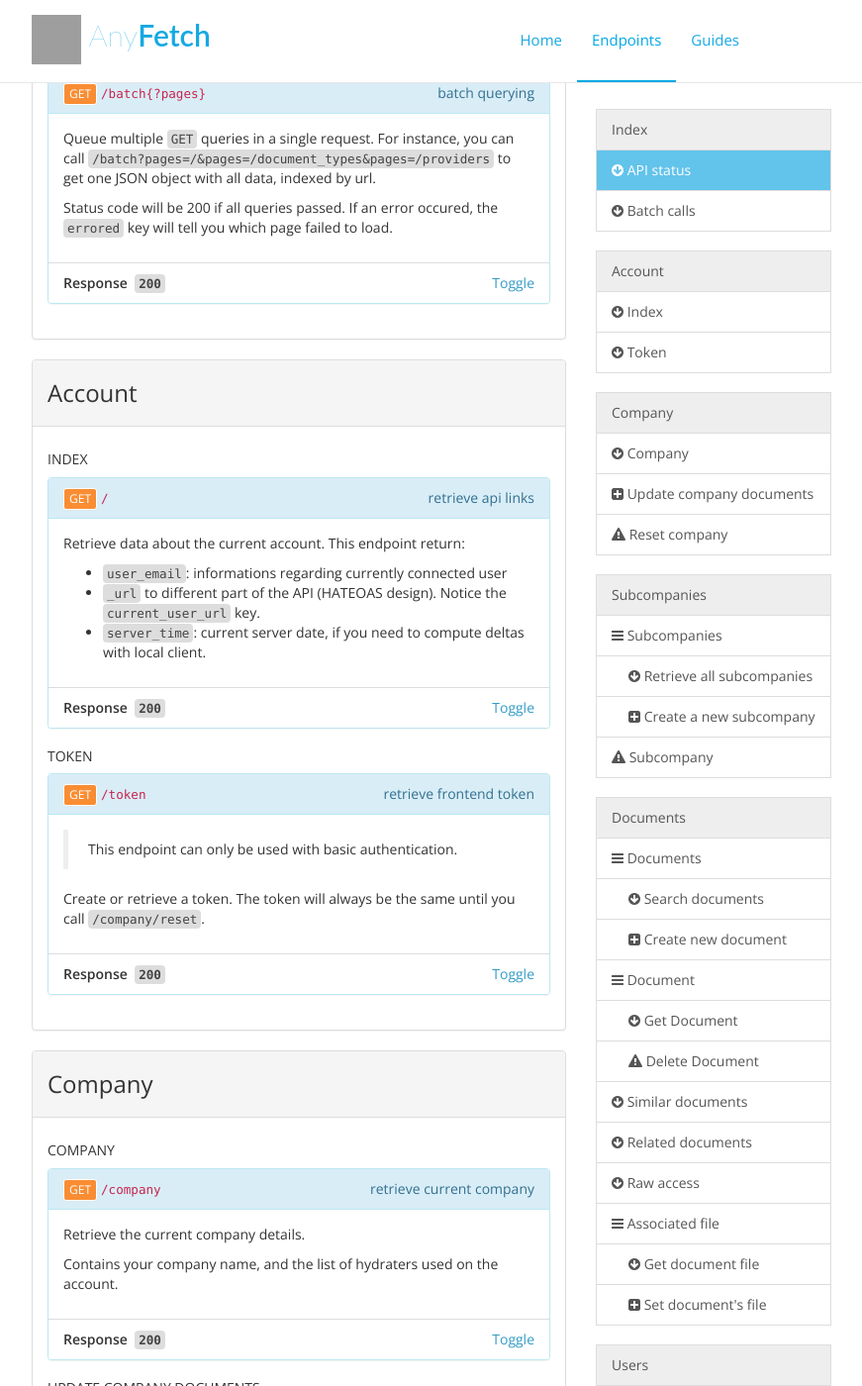
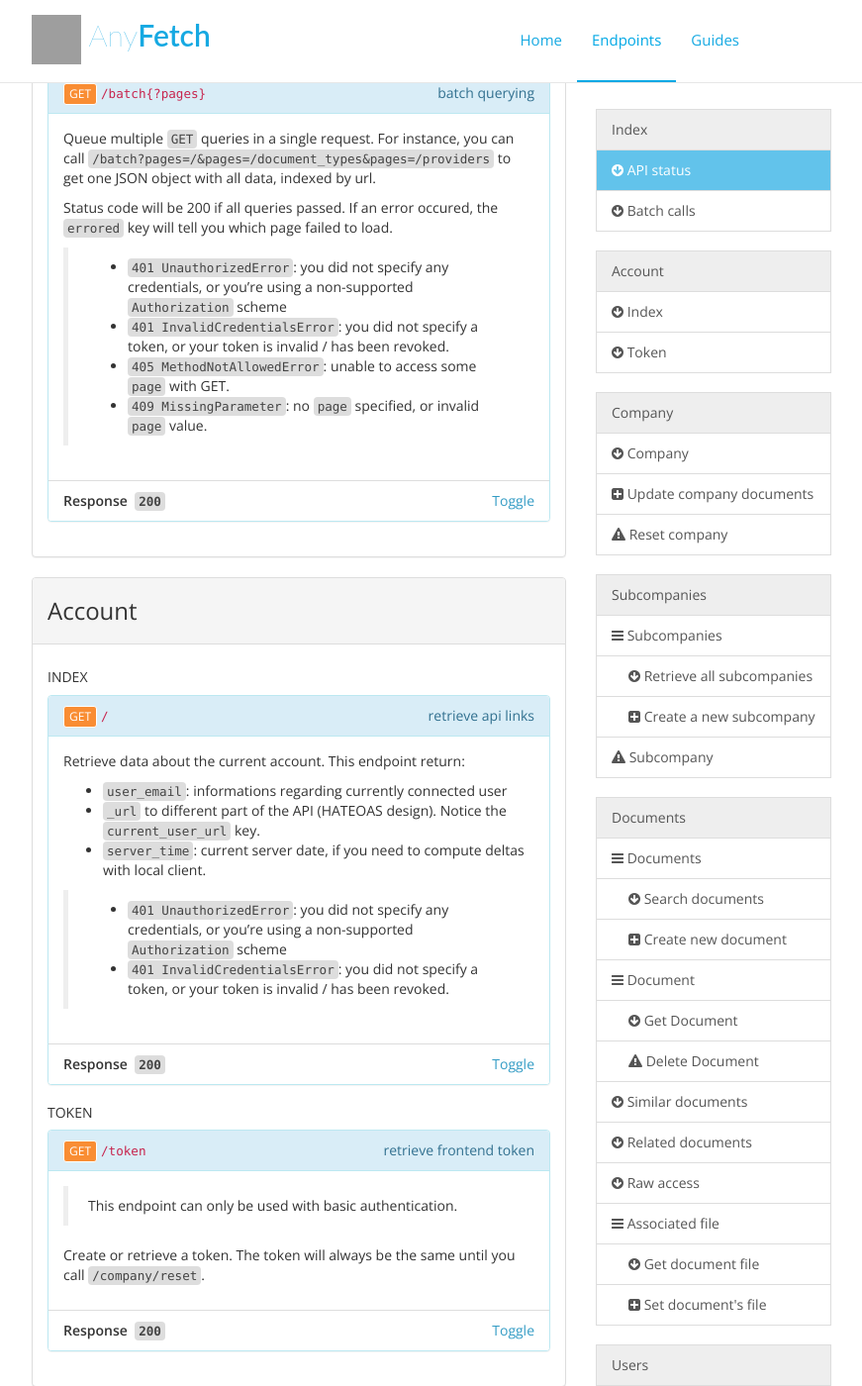
Before and after one commit to AnyFetch/developers.anyfetch.com, a Jekyll site: the page endpoints/index.html, which Jekyll copies as it is, in a window 1280 px wide and 1400 px high, scrolled down 655 px. Shown: the whole window at 99% size, without its empty margins (243-1114 px from the left). Built offline with Jekyll 4.4.1, drawn with Linux system fonts in a browser that asks for light colours; nearby versions of some CDN libraries; Markdown is read by kramdown in place of the engine named in the settings; grey boxes are pictures that could not be loaded.

Commit message:
Structure for error codes

```diff
--- a/endpoints/index.html
+++ b/endpoints/index.html
@@ -106,6 +106,14 @@ Should have a <code>status</code> of “OK”.</p>
 </span>}
 </code></pre></li></ul></section><h4 id="index-batch-calls">Batch calls&nbsp;<a href="#index-batch-calls"><i class="fa fa-link"></i></a></h4><section id="index-batch-calls-get" class="panel panel-info"><div class="panel-heading"><div style="float:right"><span style="text-transform: lowercase">Batch querying</span></div><div style="float:left"><a href="#index-batch-calls-get" class="btn btn-xs btn-primary">GET</a></div><div style="overflow:hidden"><code>/batch{?pages}</code></div></div><div class="panel-body"><p>Queue multiple <code>GET</code> queries in a single request. For instance, you can call <code>/batch?pages=/&amp;pages=/document_types&amp;pages=/providers</code> to get one JSON object with all data, indexed by url.</p>
 <p>Status code will be 200 if all queries passed. If an error occured, the <code>errored</code> key will tell you which page failed to load.</p>
+<blockquote>
+<ul>
+<li><code>401 UnauthorizedError</code>: you did not specify any credentials, or you’re using a non-supported <code>Authorization</code> scheme</li>
+<li><code>401 InvalidCredentialsError</code>: you did not specify a token, or your token is invalid / has been revoked.</li>
+<li><code>405 MethodNotAllowedError</code>: unable to access some <code>page</code> with GET.</li>
+<li><code>409 MissingParameter</code>: no <code>page</code> specified, or invalid <code>page</code> value.</li>
+</ul>
+</blockquote>
 </div><ul class="list-group"><li class="list-group-item"><strong>Response&nbsp;&nbsp;<code>200</code></strong><a data-toggle="collapse" data-target="#6fcf92a712115cc143b7792b51a4e13b" class="pull-right">Toggle</a></li><li id="6fcf92a712115cc143b7792b51a4e13b" class="list-group-item panel-collapse collapse"><div class="description"></div><h5>Headers</h5><pre><code><span class="hljs-attribute">undefined</span>: <span class="hljs-string">application/json</span><br></code></pre><h5>Body</h5><pre><code>{
     "<span class="hljs-attribute">/</span>": <span class="hljs-value">{
         "<span class="hljs-attribute">user_email</span>": <span class="hljs-value"><span class="hljs-string">"anyfetch@gmail.com"</span></span>,
@@ -146,6 +154,12 @@ Should have a <code>status</code> of “OK”.</p>
 <li><code>_url</code> to different part of the API (HATEOAS design). Notice the <code>current_user_url</code> key.</li>
 <li><code>server_time</code>: current server date, if you need to compute deltas with local client.</li>
 </ul>
+<blockquote>
+<ul>
+<li><code>401 UnauthorizedError</code>: you did not specify any credentials, or you’re using a non-supported <code>Authorization</code> scheme</li>
+<li><code>401 InvalidCredentialsError</code>: you did not specify a token, or your token is invalid / has been revoked.</li>
+</ul>
+</blockquote>
 </div><ul class="list-group"><li class="list-group-item"><strong>Response&nbsp;&nbsp;<code>200</code></strong><a data-toggle="collapse" data-target="#d582738c53f5b6658fd08513bd462e01" class="pull-right">Toggle</a></li><li id="d582738c53f5b6658fd08513bd462e01" class="list-group-item panel-collapse collapse"><div class="description"></div><h5>Headers</h5><pre><code><span class="hljs-attribute">undefined</span>: <span class="hljs-string">application/json</span><br></code></pre><h5>Body</h5><pre><code>{
     "<span class="hljs-attribute">user_email</span>": <span class="hljs-value"><span class="hljs-string">"test@anyfetch.com"</span></span>,
     "<span class="hljs-attribute">documents_url</span>": <span class="hljs-value"><span class="hljs-string">"/documents/"</span></span>,
--- a/javascripts/tools.js
+++ b/javascripts/tools.js
@@ -1,5 +1,3 @@
-
-
 // Smooth scroll
 $(function() {
   $('a[href*=#]:not([href=#])').click(function() {
@@ -15,5 +13,23 @@ $(function() {
     }
   });
 });
+$('body').scrollspy({ target: '#nav' });
 
-$('body').scrollspy({ target: '#nav' })
+
+// Display errors after requests
+$(function() {
+  var counter = 0;
+
+  $('.panel-body blockquote').has('ul li code').each(function() {
+    var item = $(this);
+    var sectionContainer = item.parent().parent();
+    var requestUl = sectionContainer.children('ul');
+    var anchorId = sectionContainer.attr('id') + '-error';
+
+    // Append a new item to the UL, saying "Error code // Toggle" with a link to the errors
+    requestUl.append('<li class="list-group-item"><strong>Error codes</strong><a data-toggle="collapse" data-target="#' + anchorId + '" class="pull-right">Toggle</a></li>');
+
+    // Append the errors at the end of the UL, hidden (collapsed) by default.
+    $('<li id="' + anchorId + '" class="list-group-item panel-collapse collapse"></li>').appendTo(requestUl).append(item);
+  });
+});
```
Also changed, not shown: blueprint.md (+7 -1 lines).
